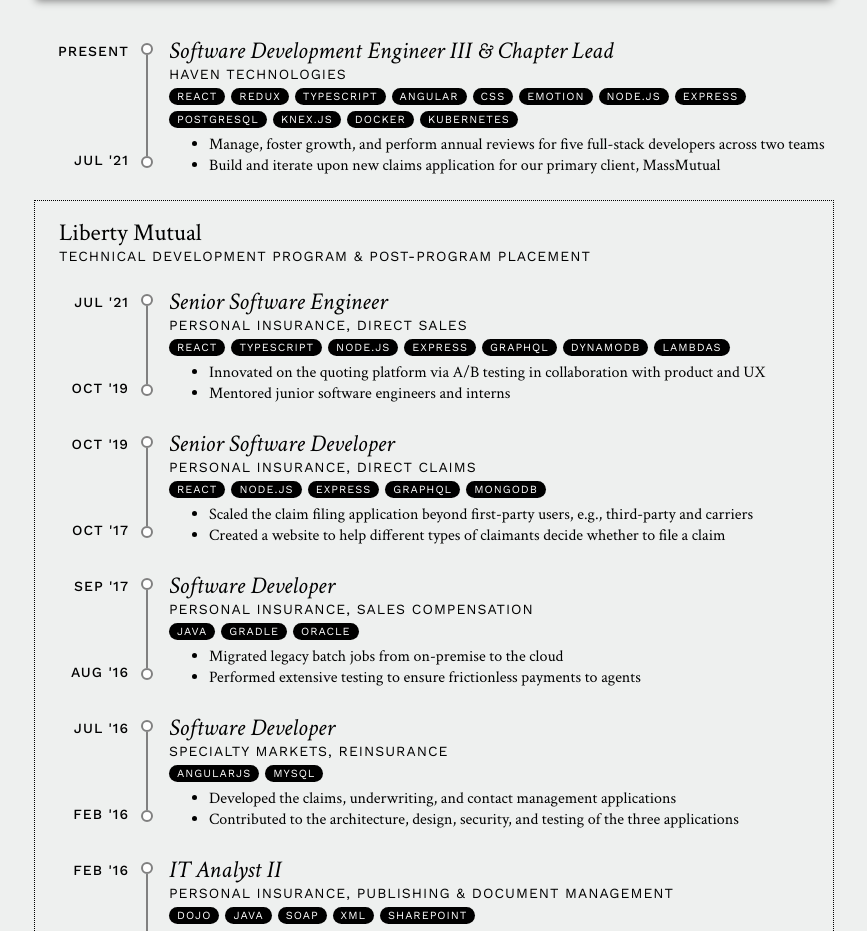
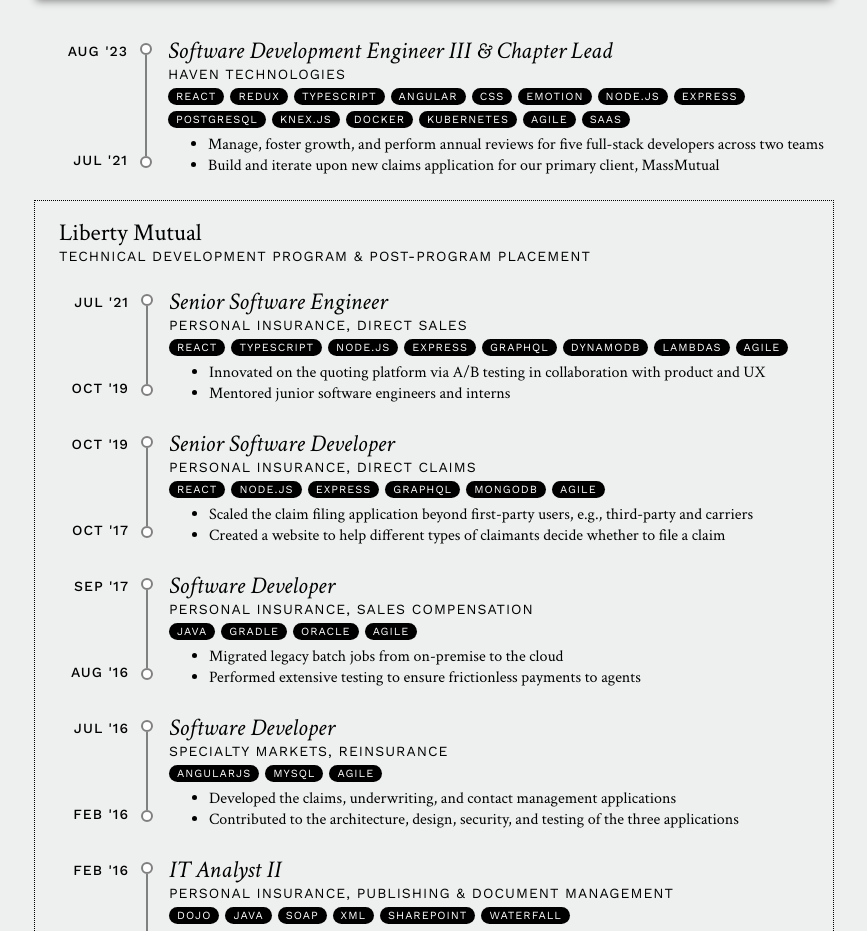
Before and after one commit to trandianat/portfolio, a React app: page / in a window 1280 px wide. Shown: the part 381-1312 px from the top of the page, without its empty margins (206-1073 px from the left). Built offline with nearby package versions, Linux system fonts and the light colour scheme; no server answers; what @aws-amplify/ui-react, aws-amplify would draw is missing.

Commit message:
Updated experience

```diff
--- a/src/pages/experience/index.tsx
+++ b/src/pages/experience/index.tsx
@@ -9,7 +9,7 @@
         role="Software Development Engineer III & Chapter Lead"
         company="Haven Technologies"
         start="JUL '21"
-        end="PRESENT"
+        end="AUG '23"
         skills={[
           'React',
           'Redux',
@@ -23,6 +23,8 @@
           'Knex.js',
           'Docker',
           'Kubernetes',
+          'Agile',
+          'SaaS',
         ]}
         descriptions={[
           'Manage, foster growth, and perform annual reviews for five full-stack developers across two teams',
@@ -49,6 +51,7 @@
               'GraphQL',
               'DynamoDB',
               'Lambdas',
+              'Agile',
             ]}
             descriptions={[
               'Innovated on the quoting platform via A/B testing in collaboration with product and UX',
@@ -60,7 +63,14 @@
             company="Personal Insurance, Direct Claims"
             start="OCT '17"
             end="OCT '19"
-            skills={['React', 'Node.js', 'Express', 'GraphQL', 'MongoDB']}
+            skills={[
+              'React',
+              'Node.js',
+              'Express',
+              'GraphQL',
+              'MongoDB',
+              'Agile',
+            ]}
             descriptions={[
               'Scaled the claim filing application beyond first-party users, e.g., third-party and carriers',
               'Created a website to help different types of claimants decide whether to file a claim',
@@ -71,7 +81,7 @@
             company="Personal Insurance, Sales Compensation"
             start="AUG '16"
             end="SEP '17"
-            skills={['Java', 'Gradle', 'Oracle']}
+            skills={['Java', 'Gradle', 'Oracle', 'Agile']}
             descriptions={[
               'Migrated legacy batch jobs from on-premise to the cloud',
               'Performed extensive testing to ensure frictionless payments to agents',
@@ -82,7 +92,7 @@
             company="Specialty Markets, Reinsurance"
             start="FEB '16"
             end="JUL '16"
-            skills={['AngularJS', 'MySQL']}
+            skills={['AngularJS', 'MySQL', 'Agile']}
             descriptions={[
               'Developed the claims, underwriting, and contact management applications',
               'Contributed to the architecture, design, security, and testing of the three applications',
@@ -93,7 +103,7 @@
             company="Personal Insurance, Publishing & Document Management"
             start="FEB '15"
             end="FEB '16"
-            skills={['Dojo', 'Java', 'SOAP', 'XML', 'SharePoint']}
+            skills={['Dojo', 'Java', 'SOAP', 'XML', 'SharePoint', 'Waterfall']}
             descriptions={[
               'Integrated policy form template retrieval into a document repository application',
               'Mentored teammates on technical design and implementation as Technical Lead',
--- a/src/pages/projects/notes/index.tsx
+++ b/src/pages/projects/notes/index.tsx
@@ -181,7 +181,7 @@
                     onChange={({ target: { value } }) =>
                       setTitle({ ...title, [id]: value })
                     }
-                    onKeyDown={(event: any) => {
+                    onKeyDown={event => {
                       if (event.key === 'Enter') {
                         document.getElementById(id)?.blur();
                       }
@@ -212,7 +212,7 @@
                     onChange={({ target: { value } }) =>
                       setContent({ ...content, [id]: value })
                     }
-                    onKeyDown={(event: any) => {
+                    onKeyDown={event => {
                       if (event.key === 'Enter') {
                         document.getElementById(id)?.blur();
                       }
--- a/src/pages/skills/index.tsx
+++ b/src/pages/skills/index.tsx
@@ -7,7 +7,8 @@
     'JavaScript',
     'TypeScript',
     'HTML',
-    'CSS/Sass',
+    'CSS',
+    'Emotion',
     'PostgreSQL',
     'AWS',
     'REST APIs',
@@ -17,15 +18,17 @@
   ];
   const familiar = [
     'Accessibility',
+    'Sass',
     'Node.js',
     'MongoDB',
     'Webpack',
     'Docker',
     'Kubernetes',
     'Redux',
+    'GraphQL',
     'Angular',
     'Java',
-    'GraphQL',
+    'Waterfall',
   ];
   return (
     <Content>
```
